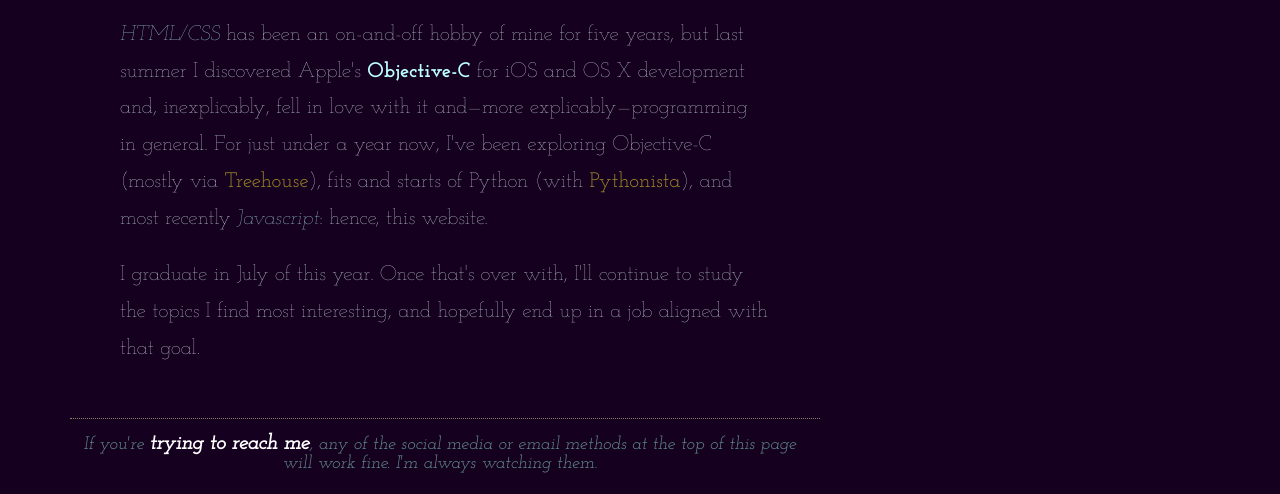
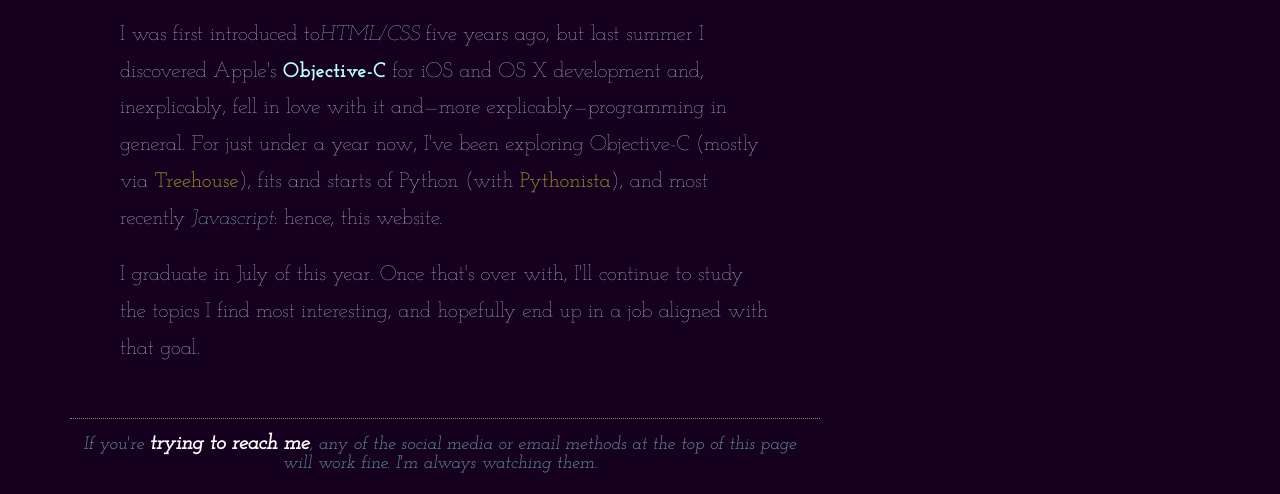
Before and after one commit to colin-jackson/landing-page, a website: page index.html in a window 1280 px wide. Shown: the part 596-1090 px from the top of the page. Drawn offline with Linux system fonts and the light colour scheme; a web font is replaced by a local one.

Commit message:
Update index.html

```diff
--- a/index.html
+++ b/index.html
@@ -44,7 +44,7 @@
           <div class="col-sm-10 col-sm-offset-1 col-md-8 col-md-offset-0">
             <div id="biography">
               <p><span id="enthusiastic-hello">Hi!</span> My name is <strong>Colin</strong>. I'm a <em>native New Yorker</em> who's a long way from home, in the final stretch of my <em>Economics Bachelor's degree with a focus on quantitative methods</em> from the University of Oxford in the UK.</p>
-              <p><em>HTML/CSS</em> has been an on-and-off hobby of mine for five years, but last summer I discovered Apple's <strong>Objective-C</strong> for iOS and OS X development and, inexplicably, fell in love with it and—more explicably—programming in general. For just under a year now, I've been exploring Objective-C (mostly via <a href="http://teamtreehouse.com/colinjackson">Treehouse</a>), fits and starts of Python (with <a href="http://omz-software.com/pythonista/">Pythonista</a>), and most recently <em>Javascript</em>: hence, this website.</p>
+              <p>I was first introduced to<em>HTML/CSS</em> five years ago, but last summer I discovered Apple's <strong>Objective-C</strong> for iOS and OS X development and, inexplicably, fell in love with it and—more explicably—programming in general. For just under a year now, I've been exploring Objective-C (mostly via <a href="http://teamtreehouse.com/colinjackson">Treehouse</a>), fits and starts of Python (with <a href="http://omz-software.com/pythonista/">Pythonista</a>), and most recently <em>Javascript</em>: hence, this website.</p>
               <p>I graduate in July of this year. Once that's over with, I'll continue to study the topics I find most interesting, and hopefully end up in a job aligned with that goal.</p>
             </div>
           </div>
```
